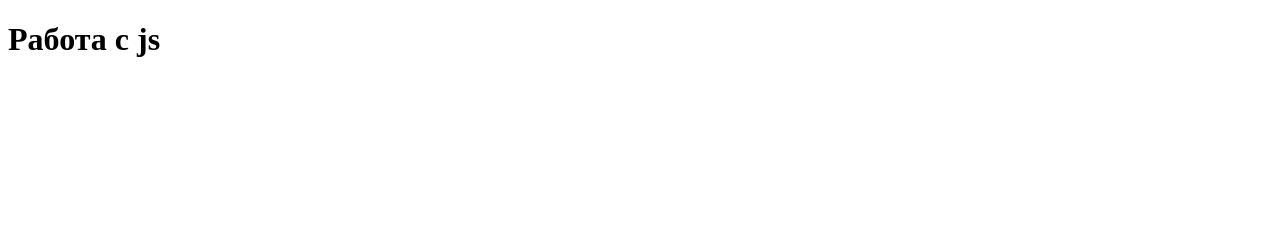
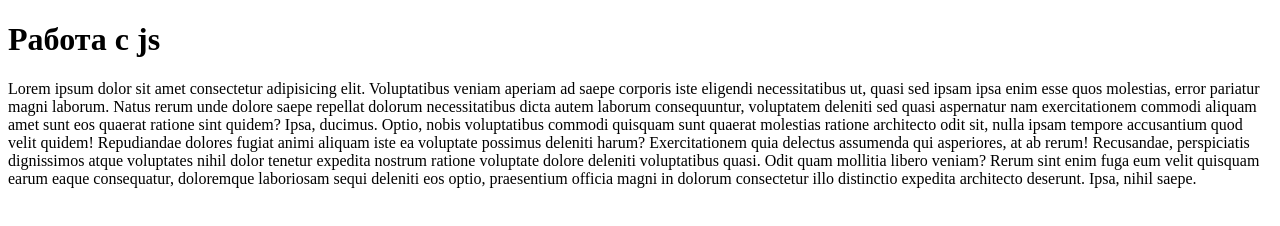
Before and after one commit to Pzqu/Iesson-js-1, a plain HTML site: page index.html in a window 1280 px wide. Drawn offline with Linux system fonts and the light colour scheme.

Commit message:
добавлен текст

```diff
--- a/index.html
+++ b/index.html
@@ -8,6 +8,11 @@
 </head>
 <body>
   <h1>Работа с js</h1>
+  <p>Lorem ipsum dolor sit amet consectetur adipisicing elit. Voluptatibus veniam aperiam ad saepe corporis iste eligendi necessitatibus ut, quasi sed ipsam ipsa enim esse quos molestias, error pariatur magni laborum.
+  Natus rerum unde dolore saepe repellat dolorum necessitatibus dicta autem laborum consequuntur, voluptatem deleniti sed quasi aspernatur nam exercitationem commodi aliquam amet sunt eos quaerat ratione sint quidem? Ipsa, ducimus.
+  Optio, nobis voluptatibus commodi quisquam sunt quaerat molestias ratione architecto odit sit, nulla ipsam tempore accusantium quod velit quidem! Repudiandae dolores fugiat animi aliquam iste ea voluptate possimus deleniti harum?
+  Exercitationem quia delectus assumenda qui asperiores, at ab rerum! Recusandae, perspiciatis dignissimos atque voluptates nihil dolor tenetur expedita nostrum ratione voluptate dolore deleniti voluptatibus quasi. Odit quam mollitia libero veniam?
+  Rerum sint enim fuga eum velit quisquam earum eaque consequatur, doloremque laboriosam sequi deleniti eos optio, praesentium officia magni in dolorum consectetur illo distinctio expedita architecto deserunt. Ipsa, nihil saepe.</p>
 
   <script src="./main.js"></script>
 </body>
```
